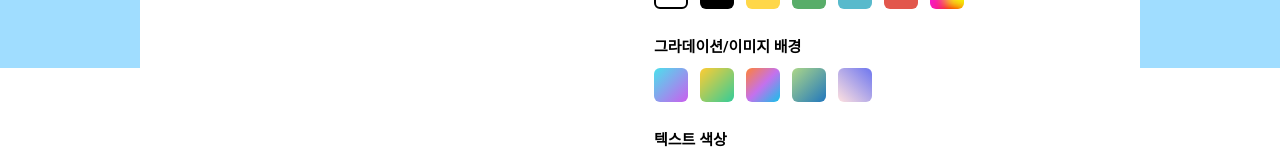
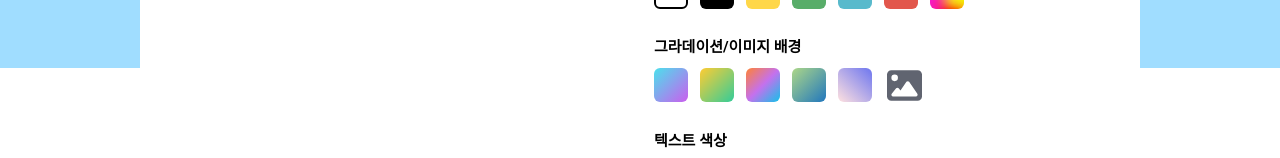
Before and after one commit to bluepebble25/phoca-review, a React (Create React App) app in the folder client/: page /create in a window 1280 px wide. Shown: the part 732-890 px from the top of the page. Built offline with nearby package versions, Linux system fonts and the light colour scheme; a web font is replaced by a local one.

Commit message:
#5 feat: 카드 배경에 이미지파일 삽입하는 기능 추가

```diff
--- a/client/package.json
+++ b/client/package.json
@@ -7,6 +7,7 @@
     "@emotion/babel-preset-css-prop": "^11.10.0",
     "@emotion/react": "^11.10.5",
     "@fortawesome/fontawesome-svg-core": "^6.2.1",
+    "@fortawesome/free-regular-svg-icons": "^6.2.1",
     "@fortawesome/free-solid-svg-icons": "^6.2.1",
     "@fortawesome/react-fontawesome": "^0.2.0",
     "@testing-library/jest-dom": "^5.16.5",
--- a/client/src/components/atoms/Card.tsx
+++ b/client/src/components/atoms/Card.tsx
@@ -69,6 +69,8 @@ function Card({
   cardContents,
   isCardFront,
 }: CardProps) {
+  console.log('카드', cardCustomFront);
+
   return (
     <div css={sceneStyle}>
       <div css={cardStyle(isCardFront)}>
@@ -131,6 +133,10 @@ const frontStyle = ({ type, value, fontColor }: CardCustomType) => css`
     : '#FFFFFF'};
   background: ${type === 'gradient' && gradient[value]};
   color: ${fontColor ? colorPalette[fontColor] : '#000000'};
+  ${type === 'image' && 'background-image: url("' + value + '")'};
+  background-size: cover;
+  background-repeat: no-repeat;
+  background-position: center;
 `;
 
 const backStyle = ({ type, value, fontColor }: CardCustomType) => css`
@@ -142,6 +148,10 @@ const backStyle = ({ type, value, fontColor }: CardCustomType) => css`
   transform: rotateY(180deg);
   background: ${type === 'gradient' && gradient[value]};
   color: ${fontColor ? colorPalette[fontColor] : '#000000'};
+  ${type === 'image' && 'background-image: url("' + value + '")'};
+  background-size: cover;
+  background-repeat: no-repeat;
+  background-position: center;
 `;
 
 /* about texts */
--- a/client/src/components/atoms/Input/TextArea.tsx
+++ b/client/src/components/atoms/Input/TextArea.tsx
@@ -27,11 +27,10 @@ function TextArea({
         name={name}
         rows={rows}
         cols={cols}
+        value={value}
         onChange={onChange}
         css={[inputStyle, textAreaStyle]}
-      >
-        {value}
-      </textarea>
+      />
     </div>
   );
 }
--- a/client/src/components/molecules/CardOptionItem.tsx
+++ b/client/src/components/molecules/CardOptionItem.tsx
@@ -1,7 +1,10 @@
+import React from 'react';
 import { css } from '@emotion/react';
 import { colorPalette, gradient } from '../../_lib/styles/colorPalette';
 import ColorChip from '../atoms/ColorChip';
 import { labelStyle } from '../atoms/Label';
+import { FontAwesomeIcon } from '@fortawesome/react-fontawesome';
+import { faImage } from '@fortawesome/free-solid-svg-icons';
 
 interface CardOptionItemProps {
   inputColorRef?: React.Ref<HTMLInputElement>;
@@ -9,8 +12,10 @@ interface CardOptionItemProps {
   fillingList: Array<string>;
   imageList?: Array<string> | undefined;
   type: 'color' | 'gradient' | 'font';
+  isCardFront?: boolean;
   onClickColorChip: React.MouseEventHandler;
   onChangeColorPicker?: React.ChangeEventHandler;
+  onFileChange?: React.ChangeEventHandler;
 }
 
 function CardOptionItem({
@@ -19,8 +24,10 @@ function CardOptionItem({
   fillingList,
   imageList,
   type,
+  isCardFront,
   onClickColorChip,
   onChangeColorPicker,
+  onFileChange,
 }: CardOptionItemProps) {
   return (
     <div>
@@ -64,6 +71,35 @@ function CardOptionItem({
             onChange={onChangeColorPicker}
           />
         )}
+
+        {type === 'gradient' && (
+          <>
+            <div css={fileInputBoxStyle(isCardFront!)}>
+              <label htmlFor="image1" css={imageIconStyle}>
+                <FontAwesomeIcon icon={faImage} />
+              </label>
+              <input
+                id="image1"
+                type="file"
+                accept="image/*"
+                onChange={onFileChange}
+                css={fileInputStyle}
+              />
+            </div>
+            <div css={fileInputBoxStyle(!isCardFront)}>
+              <label htmlFor="image2" css={imageIconStyle}>
+                <FontAwesomeIcon icon={faImage} />
+              </label>
+              <input
+                id="image2"
+                type="file"
+                accept="image/*"
+                onChange={onFileChange}
+                css={fileInputStyle}
+              />
+            </div>
+          </>
+        )}
       </div>
     </div>
   );
@@ -84,4 +120,21 @@ const colorPickerStyle = css`
   height: 34px;
 `;
 
+const fileInputBoxStyle = (isCardFront: boolean) => css`
+  display: ${isCardFront ? 'block' : 'none'};
+`;
+
+const fileInputStyle = css`
+  display: none;
+`;
+
+const imageIconStyle = css`
+  display: flex;
+  align-item: center;
+  padding-left: 3px;
+  cursor: pointer;
+  font-size: 35px;
+  color: #606470;
+`;
+
 export default CardOptionItem;
--- a/client/src/components/organisms/CardOptionList.tsx
+++ b/client/src/components/organisms/CardOptionList.tsx
@@ -10,12 +10,16 @@ interface CardOptionsProps {
   inputColorRef: React.Ref<HTMLInputElement>;
   onClickColorChip: React.MouseEventHandler;
   onChangeColorPicker: React.ChangeEventHandler;
+  onFileChange: React.ChangeEventHandler;
+  isCardFront: boolean;
 }
 
 function CardOptions({
   inputColorRef,
   onClickColorChip,
   onChangeColorPicker,
+  onFileChange,
+  isCardFront,
 }: CardOptionsProps) {
   const colorList = [
     colorPalette.white,
@@ -47,12 +51,15 @@ function CardOptions({
         fillingList={colorList}
         onClickColorChip={onClickColorChip}
         onChangeColorPicker={onChangeColorPicker}
+        isCardFront={isCardFront}
       />
       <CardOptionItem
         type={'gradient'}
         optionName="그라데이션/이미지 배경"
         fillingList={gradientList}
         onClickColorChip={onClickColorChip}
+        onFileChange={onFileChange}
+        isCardFront={isCardFront}
       />
       <CardOptionItem
         type={'font'}
--- a/client/src/pages/CreateCardPage.tsx
+++ b/client/src/pages/CreateCardPage.tsx
@@ -125,11 +125,34 @@ function CreateCardPage() {
           value: e.target.value,
         })
       : setCardCustomBack({
-          ...cardCustomFront,
+          ...cardCustomBack,
           type: 'color',
           value: e.target.value,
         });
   };
+
+  const onFileChange = (e: React.ChangeEvent<HTMLInputElement>) => {
+    const target = e.target as HTMLInputElement;
+    const files = target.files as FileList;
+    const filesArray = Array.from(files);
+    const selectedFiles: string[] = filesArray.map((file) => {
+      return URL.createObjectURL(file);
+    });
+    isCardFront
+      ? setCardCustomFront({
+          ...cardCustomFront,
+          type: 'image',
+          value: selectedFiles[0],
+        })
+      : setCardCustomBack({
+          ...cardCustomFront,
+          type: 'image',
+          value: selectedFiles[0],
+        });
+  };
+
+  console.log('앞면', cardCustomFront);
+  console.log('뒷면', cardCustomFront);
 
   return (
     <div css={backgroundStyle}>
@@ -187,6 +210,8 @@ function CreateCardPage() {
               onChangeColorPicker={(e: React.ChangeEvent<HTMLInputElement>) =>
                 onChangeColorPicker(isCardFront, e)
               }
+              onFileChange={onFileChange}
+              isCardFront={isCardFront}
             />
           </form>
         </div>
```
Also changed, not shown: 1 other file (tests, documents, lock files or other folders).
